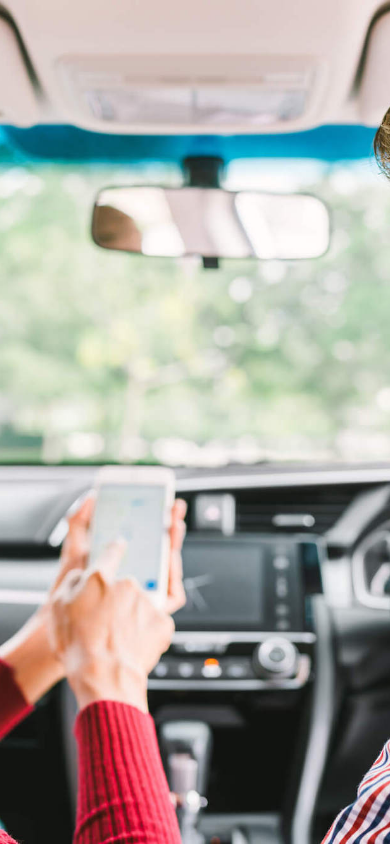
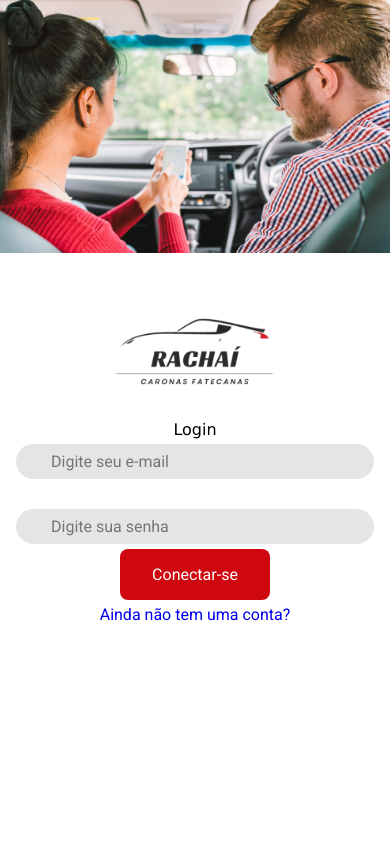
Before and after one commit to kevinhomarinho/rachai-frontend, a Next.js app: page /auth/signin in a window 390 px wide. Shown: the top 846 px of the page. Built offline with nearby package versions, Linux system fonts and the light colour scheme.

Commit message:
feat: responsivity of the signup and signin

```diff
--- a/app/(routes)/auth/signin/_components/LoginForm/index.tsx
+++ b/app/(routes)/auth/signin/_components/LoginForm/index.tsx
@@ -9,6 +9,7 @@ import { Text } from "@components/Text";
 import React, { useRef, useState } from "react";
 import styles from "../../../signup/_components/RegisterForm/RegisterForm.module.css";
 import Image from "next/image";
+import Link from "next/link";
 
 export const LoginForm = () => {
   const [tryingToLogin, setTryingToLogin] = useState(false);
@@ -65,6 +66,7 @@ export const LoginForm = () => {
         <Input type="password" name="password" placeholder="Digite sua senha" />
       </div>
       <button type="submit" className={styles.register_button}>Conectar-se</button>
+      <Text size="xxs" asChild><Link href="/auth/signup">Ainda não tem uma conta?</Link></Text>
     </form>
   );
 };
--- a/app/(routes)/auth/signup/_components/RegisterForm/index.tsx
+++ b/app/(routes)/auth/signup/_components/RegisterForm/index.tsx
@@ -9,6 +9,7 @@ import { Text } from "@components/Text";
 import React, { useRef, useState } from "react";
 import styles from "./RegisterForm.module.css";
 import Image from "next/image";
+import Link from "next/link";
 
 export const RegisterForm = () => {
   const [tryingToRegister, setTryingToRegister] = useState(false);
@@ -69,6 +70,7 @@ export const RegisterForm = () => {
         <Input type="password" name="password" placeholder="Digite sua senha" />
       </div>
       <button type="submit" className={styles.register_button}>Registrar-se</button>
+      <Text size="xxs" asChild><Link href="/auth/signin">Já tem uma conta?</Link></Text>
     </form>
   );
 };
--- a/app/(routes)/auth/signup/page.module.css
+++ b/app/(routes)/auth/signup/page.module.css
@@ -8,7 +8,7 @@
 
 .illustration {
   width: 100vw;
-  height: 100vh;
+  height: 30vh;
   position: relative;
   background: url("/imagens/carona-compartilhada.jpg") no-repeat center center scroll;
   background-size: cover;
@@ -22,7 +22,7 @@
   left: 720px;
 }
 
-@media (min-width: 640px) {
+@media (min-width: 1024px) {
   .main {
     flex-direction: row;
   }
```
Also changed, not shown: app/_components/SearchInput/index.tsx (+8 -1 lines), app/_components/Button/Button.module.css (added), app/_components/Button/index.tsx (added).
